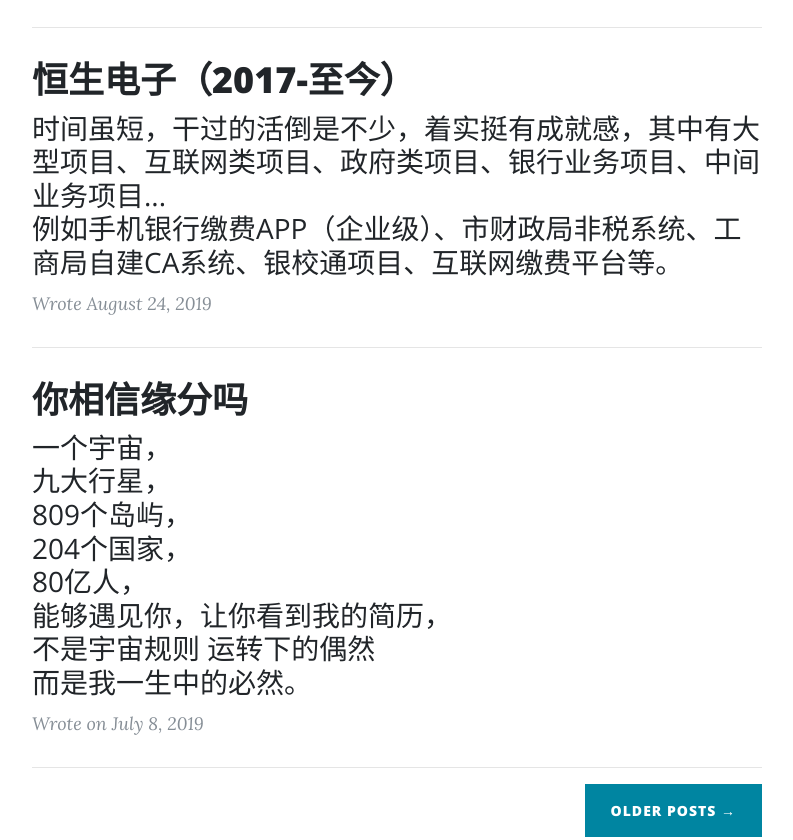
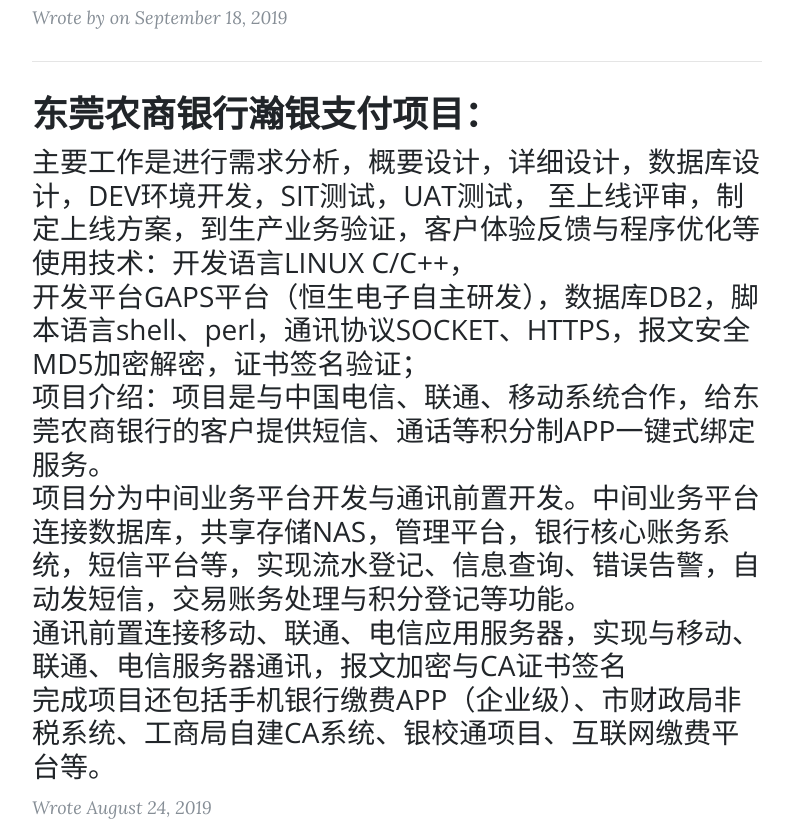
Before and after one commit to meepooo/meepooo.github.io, a website: page index.html in a window 1280 px wide. Shown: the part 1569-2409 px from the top of the page, without its empty margins (243-1036 px from the left). Drawn offline with nearby package versions, Linux system fonts and the light colour scheme.

Commit message:
Update index.html

```diff
--- a/index.html
+++ b/index.html
@@ -94,7 +94,7 @@
                         <h3 class="post-subtitle">
                             在2年多后台开发工作的同时，学习了...C++、JAVA、JS、H5等语言语言并熟练掌握spring、vue等框架，对 Eclipse、Visual Studio、Idea、HBuilder、VS code等IDE开发工具如臂挥使。
                             <br />因为是后台开发工作，我在工作中，熟练掌握了运用 tomcat/nginx/websphere服务、各种Linux/UNIX系统，熟悉REDHAT等操作系统，熟悉使用Linux各种命令、MYSQL、DB2数据库更是每天都在打交道，十分熟悉，还有Linux系统下熟练使用 shell/perl/lua等脚本语言、熟悉TUXEDO/MQ等中间件；熟悉TCP/IP、HTTP 、HTTPS 等通信协议。
-                            <br />工作之余，由于对Web页面、APP极度感兴趣，所以学习了...
+                            <br />工作之余，由于对Web页面、APP极度感兴趣，所以学习了Vue框架，uniapp,并完成完整的项目：新闻类APP，仿美团外卖APP
                         </h3>
                     </a>
                     <p class="post-meta">Wrote by on September 18, 2019</p>
@@ -103,11 +103,17 @@
                 <div class="post-preview">
                     <a href="work.html">
                         <h2 class="post-title">
-                            恒生电子（2017-至今）
+                            东莞农商银行瀚银支付项目：<br />
                         </h2>
                         <h3 class="post-subtitle">
-                            时间虽短，干过的活倒是不少，着实挺有成就感，其中有大型项目、互联网类项目、政府类项目、银行业务项目、中间业务项目...
-                            <br />例如手机银行缴费APP（企业级）、市财政局非税系统、工商局自建CA系统、银校通项目、互联网缴费平台等。
+							主要工作是进行需求分析，概要设计，详细设计，数据库设计，DEV环境开发，SIT测试，UAT测试，
+							至上线评审，制定上线方案，到生产业务验证，客户体验反馈与程序优化等
+							<br />使用技术：开发语言LINUX C/C++，
+							<br />开发平台GAPS平台（恒生电子自主研发），数据库DB2，脚本语言shell、perl，通讯协议SOCKET、HTTPS，报文安全MD5加密解密，证书签名验证；
+							<br />项目介绍：项目是与中国电信、联通、移动系统合作，给东莞农商银行的客户提供短信、通话等积分制APP一键式绑定服务。
+							<br />项目分为中间业务平台开发与通讯前置开发。中间业务平台连接数据库，共享存储NAS，管理平台，银行核心账务系统，短信平台等，实现流水登记、信息查询、错误告警，自动发短信，交易账务处理与积分登记等功能。
+							<br />通讯前置连接移动、联通、电信应用服务器，实现与移动、联通、电信服务器通讯，报文加密与CA证书签名
+                            <br />完成项目还包括手机银行缴费APP（企业级）、市财政局非税系统、工商局自建CA系统、银校通项目、互联网缴费平台等。
                         </h3>
                     </a>
                     <p class="post-meta">Wrote August 24, 2019</p>
```
